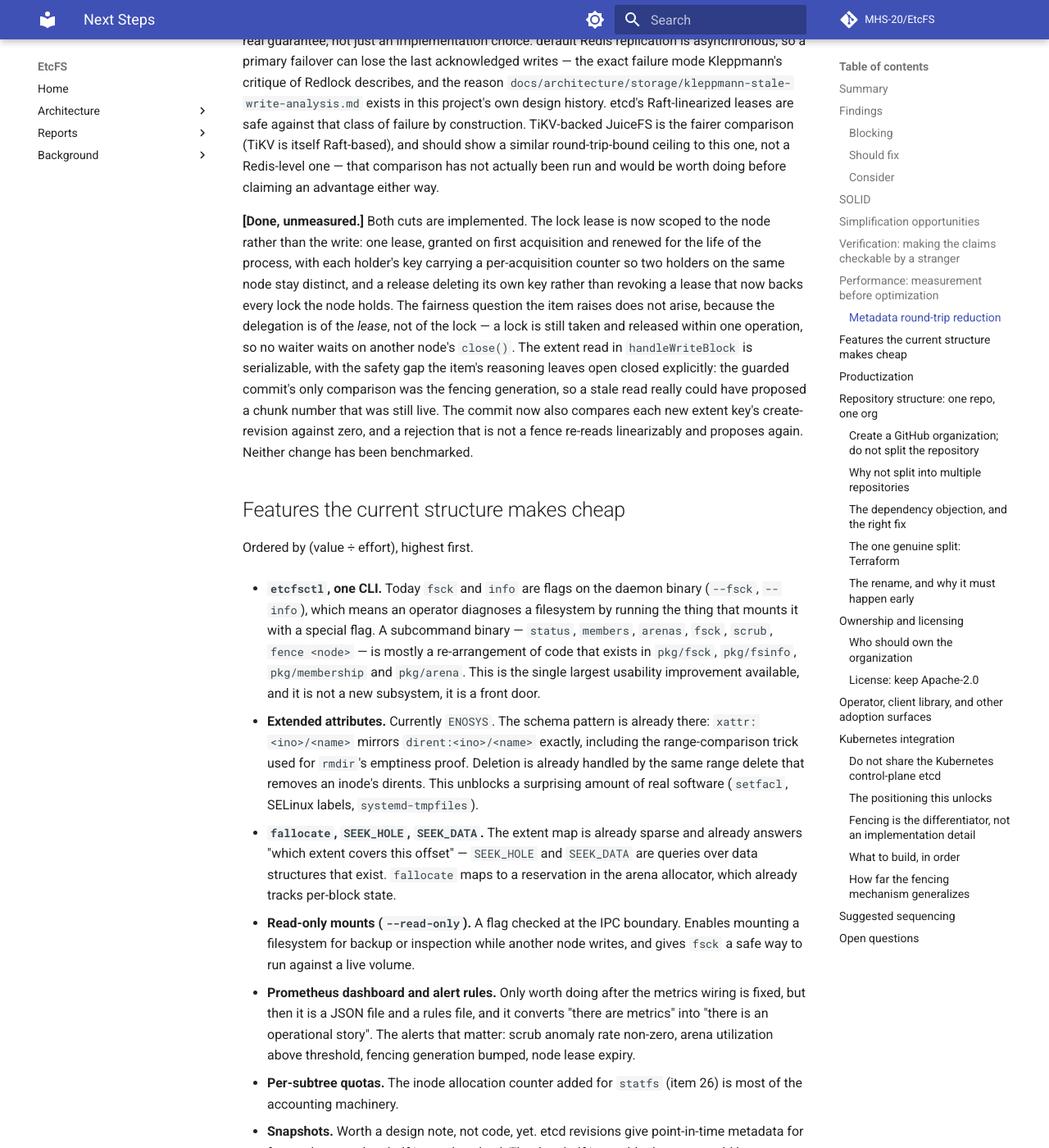
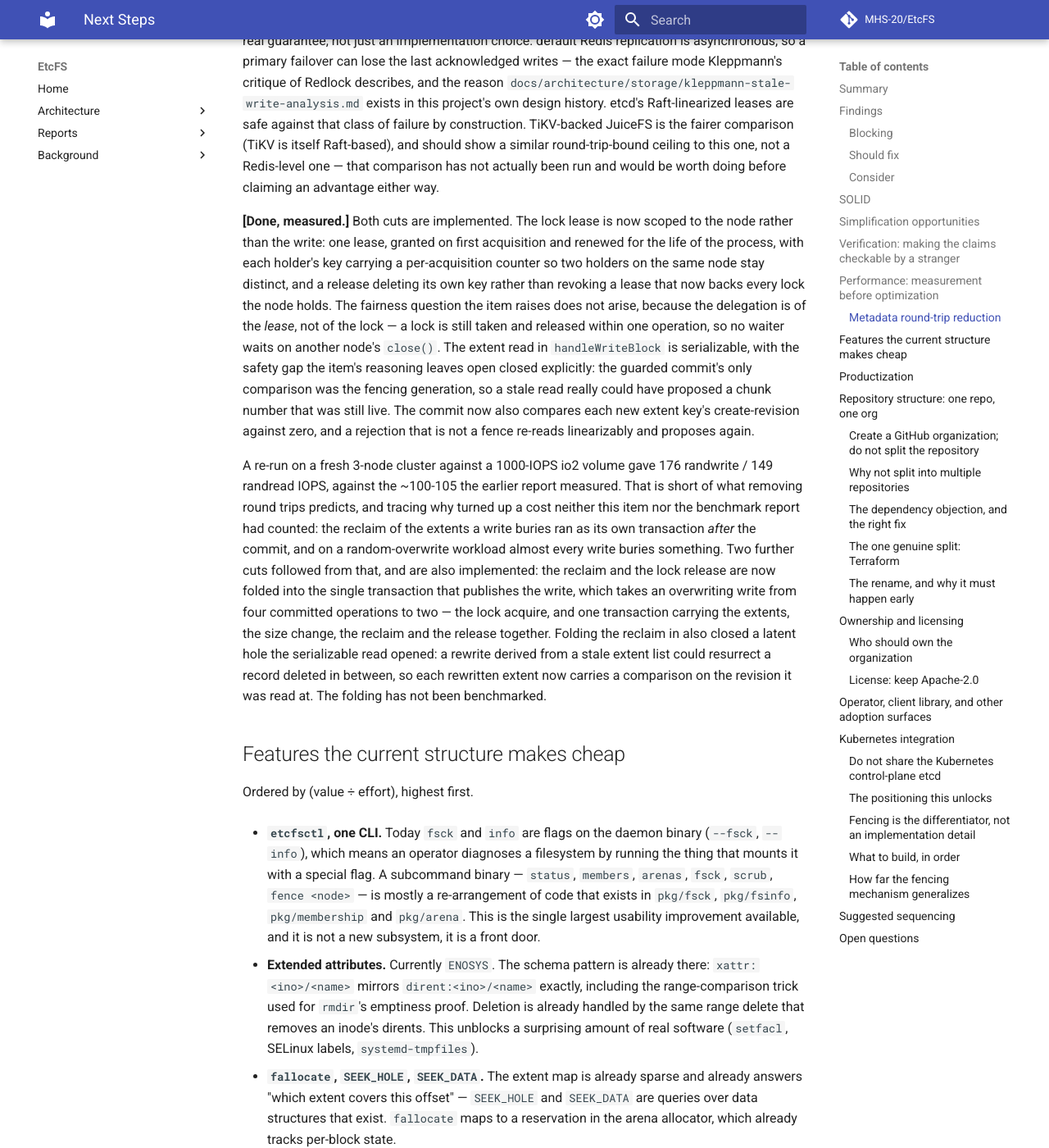
Before and after one commit to etcfs/etcfs-docs, an MkDocs documentation site: the page built from docs/NEXT_STEPS.md, in a window 1280 px wide and 1400 px high, scrolled down 7716 px. Shown: the whole window at 82% size. Built offline with MkDocs 1.6.1 and Material for MkDocs 9.7.7, drawn with Linux system fonts in a browser that asks for light colours; comment, search, counter and statistics services are not loaded.

Commit message:
perf(datapath): folded the buried-extent reclaim and the lock release into the write's own transaction

```diff
--- a/docs/NEXT_STEPS.md
+++ b/docs/NEXT_STEPS.md
@@ -359,7 +359,7 @@ round-trip-bound ceiling to this one, not a Redis-level one — that comparison
 has not actually been run and would be worth doing before claiming an
 advantage either way.
 
-**[Done, unmeasured.]** Both cuts are implemented. The lock lease is now
+**[Done, measured.]** Both cuts are implemented. The lock lease is now
 scoped to the node rather than the write: one lease, granted on first
 acquisition and renewed for the life of the process, with each holder's key
 carrying a per-acquisition counter so two holders on the same node stay
@@ -372,8 +372,23 @@ the safety gap the item's reasoning leaves open closed explicitly: the guarded
 commit's only comparison was the fencing generation, so a stale read really
 could have proposed a chunk number that was still live. The commit now also
 compares each new extent key's create-revision against zero, and a rejection
-that is not a fence re-reads linearizably and proposes again. Neither change
-has been benchmarked.
+that is not a fence re-reads linearizably and proposes again.
+
+A re-run on a fresh 3-node cluster against a 1000-IOPS io2 volume gave 176
+randwrite / 149 randread IOPS, against the ~100-105 the earlier report
+measured. That is short of what removing round trips predicts, and tracing why
+turned up a cost neither this item nor the benchmark report had counted: the
+reclaim of the extents a write buries ran as its own transaction *after* the
+commit, and on a random-overwrite workload almost every write buries
+something. Two further cuts followed from that, and are also implemented: the
+reclaim and the lock release are now folded into the single transaction that
+publishes the write, which takes an overwriting write from four committed
+operations to two — the lock acquire, and one transaction carrying the
+extents, the size change, the reclaim and the release together. Folding the
+reclaim in also closed a latent hole the serializable read opened: a rewrite
+derived from a stale extent list could resurrect a record deleted in between,
+so each rewritten extent now carries a comparison on the revision it was read
+at. The folding has not been benchmarked.
 
 ## Features the current structure makes cheap
 
```
Also changed, not shown: docs/architecture/fuse/fuse-write-operations.md (+15 -6 lines), docs/architecture/metadata/concurrency-control.md (+3 -1 lines), docs/architecture/reliability/performance-benchmarks.md (+7 -5 lines), docs/reports/benchmark-reports/2026-08-11-iops-ceiling-efs-throughput-contention.md (+3 -1 lines), docs/reports/chaos-reports/2026-07-31-single-cluster-and-fuzz.md (+1 -1 lines).
